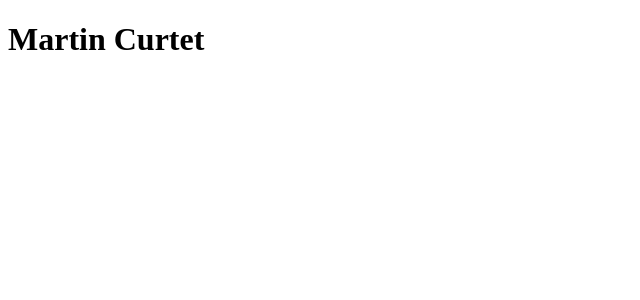
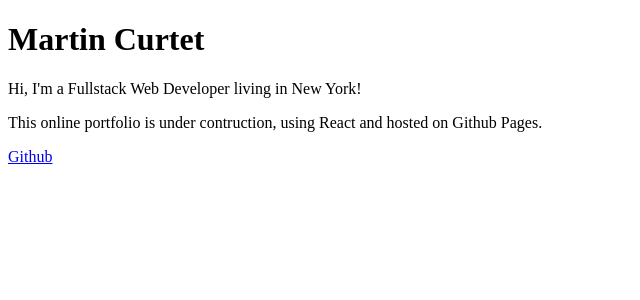
Before and after one commit to martincurtet/martincurtet.github.io, a React (Create React App) app: page / in a window 1280 px wide. Shown: the top 300 px of the page, without its empty margins (0-640 px from the left). Built offline with nearby package versions, Linux system fonts and the light colour scheme.

Commit message:
description
- added a small description
- added github link

```diff
--- a/src/App.js
+++ b/src/App.js
@@ -4,6 +4,12 @@ function App() {
   return (
     <div className="App">
       <h1>Martin Curtet</h1>
+
+      <p>Hi, I'm a Fullstack Web Developer living in New York!</p>
+
+      <p>This online portfolio is under contruction, using React and hosted on Github Pages.</p>
+
+      <a href='https://github.com/martincurtet' target='_blank'>Github</a>
     </div>
   )
 }
```
Also changed, not shown: 1 other file (tests, documents, lock files or other folders).
